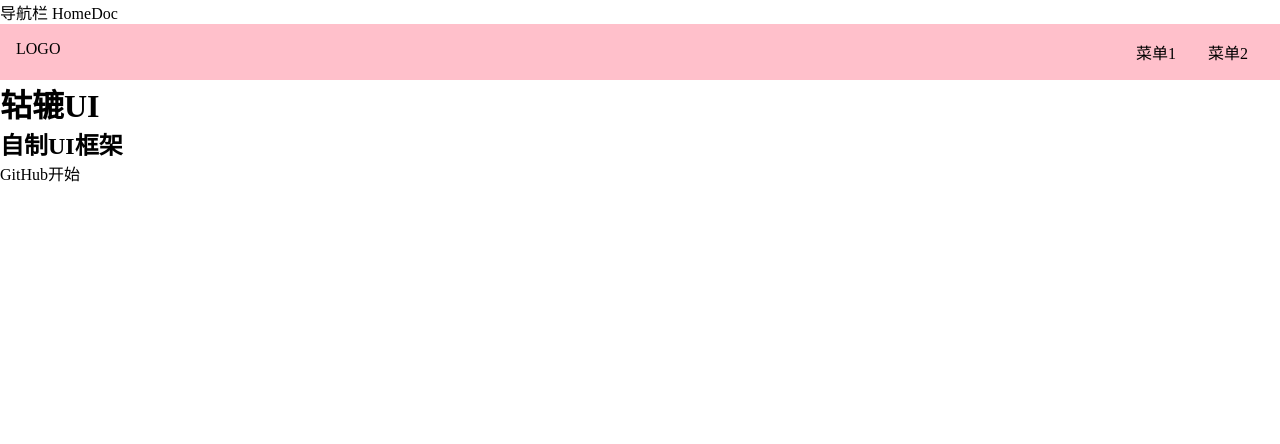
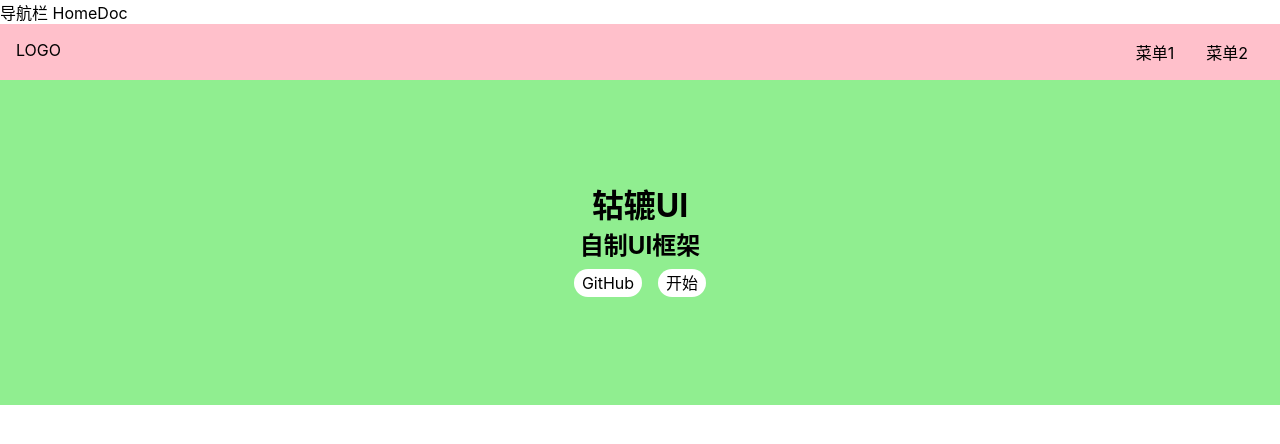
Before and after one commit to ak97z/gulu-ui, a Vue app: page /#/ in a window 1280 px wide. Shown: the top 444 px of the page. Built offline with nearby package versions, Linux system fonts and the light colour scheme.

Commit message:
Home 页面的 css,初始化 aside 的 html

```diff
--- a/src/index.scss
+++ b/src/index.scss
@@ -12,5 +12,13 @@
   color: inherit;
   &:hover {
     border-bottom: 1px solid;
+    cursor: pointer;
   }
 }
+
+body {
+  font-size: 16px;
+  // 为什么这样写 font-family
+  // 答案见 https://github.com/zenozeng/fonts.css/
+  font-family: -apple-system, "Noto Sans", "Helvetica Neue", Helvetica, "Nimbus Sans L", Arial, "Liberation Sans", "PingFang SC", "Hiragino Sans GB", "Noto Sans CJK SC", "Source Han Sans SC", "Source Han Sans CN", "Microsoft YaHei", "Wenquanyi Micro Hei", "WenQuanYi Zen Hei", "ST Heiti", SimHei, "WenQuanYi Zen Hei Sharp", sans-serif;
+}
--- a/src/views/Doc.vue
+++ b/src/views/Doc.vue
@@ -2,7 +2,15 @@
   <div>
     <Topnav/>
     <div class="content">
-      <aside>边栏</aside>
+      <aside>
+        <h2>组件列表</h2>
+      <ol>
+        <li><router-link to="/doc/switch">Switch</router-link></li>
+        <li><router-link to="/doc/button">Button</router-link></li>
+        <li><router-link to="/doc/dialog">Dialog</router-link></li>
+        <li><router-link to="/doc/tabs">Tabs</router-link></li>
+      </ol>
+      </aside>
       <main>主内容</main>
     </div>
   </div>
--- a/src/views/Home.vue
+++ b/src/views/Home.vue
@@ -5,8 +5,8 @@
       <h1>轱辘UI</h1>
       <h2>自制UI框架</h2>
       <p class="actions">
-        <a>GitHub</a>
-        <a>开始</a>
+        <a href="https://github.com">GitHub</a>
+        <router-link to="/doc">开始</router-link>
       </p>
     </div>
   </div>
@@ -18,3 +18,26 @@
   components: {Topnav}
 };
 </script>
+<style lang="scss" scoped>
+.banner {
+  padding: 100px 0;
+  display: flex;
+  justify-content: center;
+  align-items: center;
+  flex-direction: column;
+  background: lightgreen;
+  > .actions{
+    padding: 8px 0;
+    a {
+      margin:0 8px;
+      background: #fff;
+      display: inline-block;
+      $h: 28px;
+      height: $h;
+      line-height: $h;
+      border-radius: $h/2;
+      padding: 0 8px;
+    }
+  }
+}
+</style>
```
